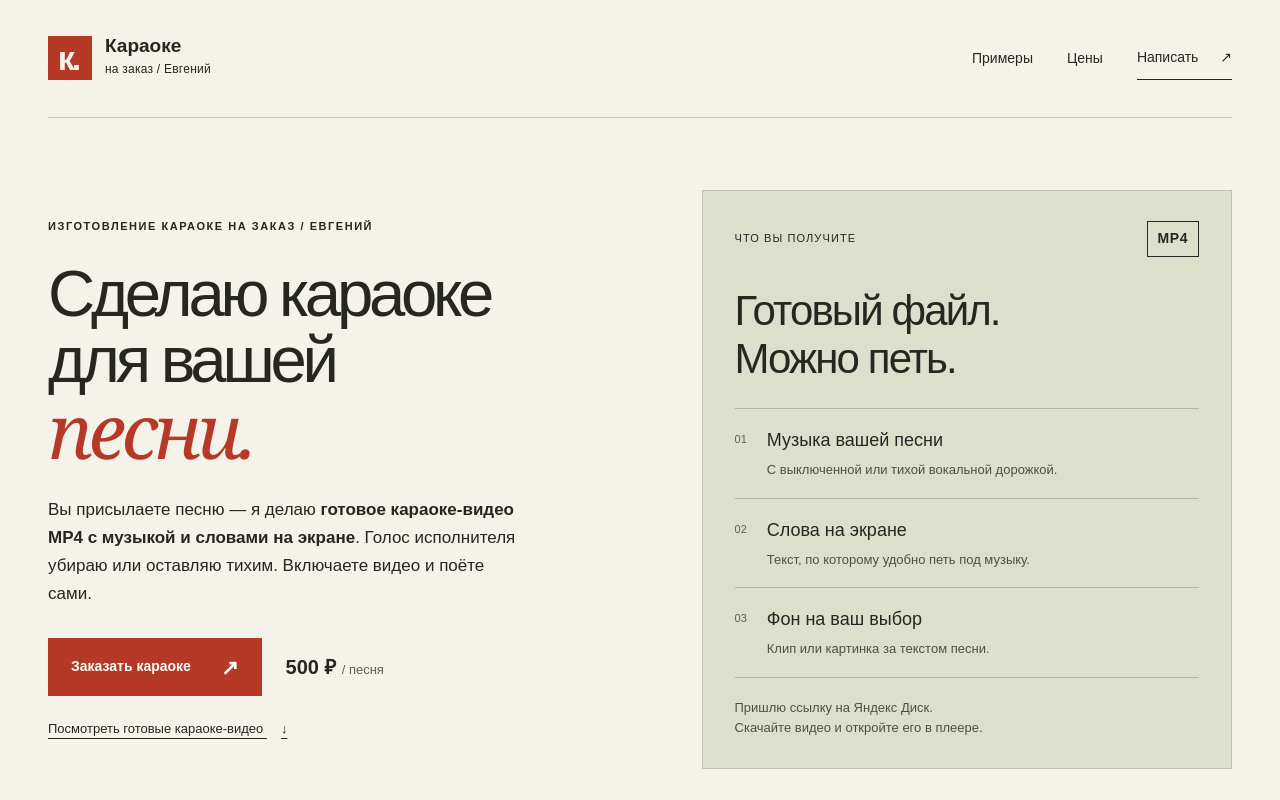
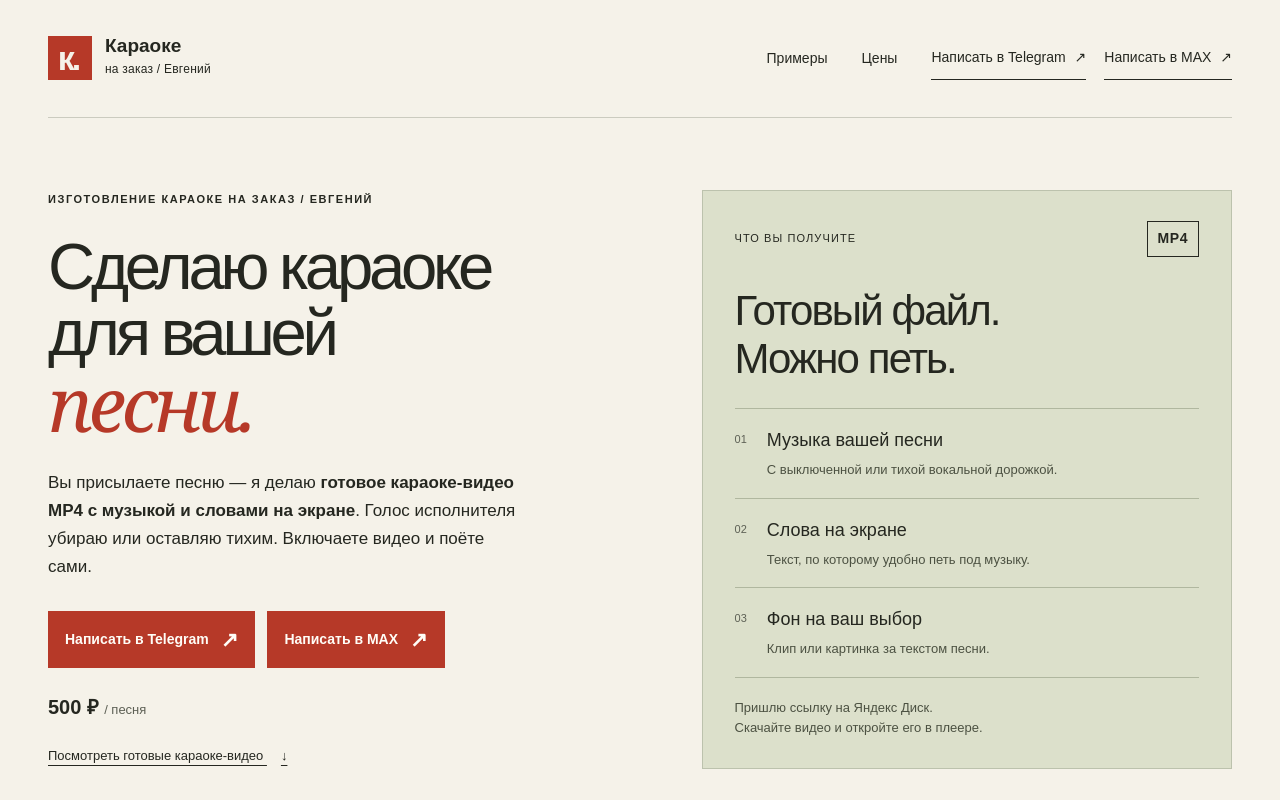
Before and after one commit to ilnitskii/karaoke-landing, a plain HTML site: page index.html in a window 1280 px wide. Shown: the top 800 px of the page. Drawn offline with Linux system fonts and the light colour scheme.

Commit message:
Offer Telegram and MAX at every contact entry point

```diff
--- a/index.html
+++ b/index.html
@@ -20,7 +20,7 @@
     <nav aria-label="Основная навигация">
       <a href="#examples">Примеры</a>
       <a href="#prices">Цены</a>
-      <a class="nav-contact" href="https://t.me/ilnitskiii" target="_blank" rel="noopener noreferrer">Написать <span aria-hidden="true">↗</span></a>
+      <div class="messenger-links"><a class="nav-contact" href="https://t.me/ilnitskiii" target="_blank" rel="noopener noreferrer">Написать в Telegram <span aria-hidden="true">↗</span></a><a class="nav-contact" href="https://max.ru/u/f9LHodD0cOLaMcdxXhEf030jABH5WBhTNRILI3Cko5VQwpFG6lS5rqarchs" target="_blank" rel="noopener noreferrer">Написать в MAX <span aria-hidden="true">↗</span></a></div>
     </nav>
   </header>
 
@@ -30,7 +30,7 @@
         <p class="eyebrow">Изготовление караоке на заказ / Евгений</p>
         <h1 id="hero-title">Сделаю караоке<br>для вашей<br><em>песни.</em></h1>
         <p class="intro">Вы присылаете песню — я делаю <strong>готовое караоке-видео MP4 с музыкой и словами на экране</strong>. Голос исполнителя убираю или оставляю тихим. Включаете видео и поёте сами.</p>
-        <div class="hero-actions"><a class="button" href="https://t.me/ilnitskiii" target="_blank" rel="noopener noreferrer">Заказать караоке <span aria-hidden="true">↗</span></a><span class="hero-price">500 ₽ <span>/ песня</span></span></div>
+        <div class="hero-actions"><div class="messenger-links"><a class="button" href="https://t.me/ilnitskiii" target="_blank" rel="noopener noreferrer">Написать в Telegram <span aria-hidden="true">↗</span></a><a class="button" href="https://max.ru/u/f9LHodD0cOLaMcdxXhEf030jABH5WBhTNRILI3Cko5VQwpFG6lS5rqarchs" target="_blank" rel="noopener noreferrer">Написать в MAX <span aria-hidden="true">↗</span></a></div><span class="hero-price">500 ₽ <span>/ песня</span></span></div>
         <a class="text-link" href="#examples">Посмотреть готовые караоке-видео <span aria-hidden="true">↓</span></a>
       </div>
       <aside class="result-panel" aria-labelledby="result-title">
@@ -105,7 +105,7 @@
 
     <section class="occasion wrap" aria-labelledby="occasion-title">
       <div><p class="eyebrow">Частый заказ / Для особого повода</p><h2 id="occasion-title">Песня-поздравление<br>с вашим текстом.</h2></div>
-      <div class="occasion-copy"><p>Переделали знакомую песню для поздравления на свадьбу, юбилей или день рождения? Сделаю караоке с вашими словами, чтобы вы могли исполнить её под музыку.</p><p>Пришлите оригинальную песню и готовый переделанный текст. Обсудим, как уложить слова в музыку и оформить видео.</p><p class="custom-price">Для сложных заказов цену согласуем отдельно — до начала работы.</p><a class="text-link" href="https://t.me/ilnitskiii" target="_blank" rel="noopener noreferrer">Обсудить песню-поздравление <span aria-hidden="true">↗</span></a></div>
+      <div class="occasion-copy"><p>Переделали знакомую песню для поздравления на свадьбу, юбилей или день рождения? Сделаю караоке с вашими словами, чтобы вы могли исполнить её под музыку.</p><p>Пришлите оригинальную песню и готовый переделанный текст. Обсудим, как уложить слова в музыку и оформить видео.</p><p class="custom-price">Для сложных заказов цену согласуем отдельно — до начала работы.</p><div class="messenger-links"><a class="text-link" href="https://t.me/ilnitskiii" target="_blank" rel="noopener noreferrer">Написать в Telegram <span aria-hidden="true">↗</span></a><a class="text-link" href="https://max.ru/u/f9LHodD0cOLaMcdxXhEf030jABH5WBhTNRILI3Cko5VQwpFG6lS5rqarchs" target="_blank" rel="noopener noreferrer">Написать в MAX <span aria-hidden="true">↗</span></a></div></div>
     </section>
 
     <section class="work-section" aria-labelledby="workshop-title"><div class="wrap">
@@ -135,7 +135,7 @@
       <details><summary>Можно караоке с переделанным текстом для свадьбы?</summary><p>Да. Пришлите исходную песню и готовый текст поздравления — сделаю караоке с вашими словами. Если нужно дополнительно подгонять текст под музыку или выполнять другую сложную работу, стоимость согласуем отдельно до начала заказа.</p></details>
     </div></section>
 
-    <section class="contact" id="contact" aria-labelledby="contact-title"><div class="wrap contact-inner"><div><p class="eyebrow">Начнём с одной песни</p><h2 id="contact-title">Что хотите спеть?</h2><p>Пришлите название и исполнителя.<br>А если важна конкретная версия — ссылку на неё.</p></div><div class="contact-action"><a class="button button-light" href="https://t.me/ilnitskiii" target="_blank" rel="noopener noreferrer">Написать Евгению <span aria-hidden="true">↗</span></a><a class="contact-handle" href="https://t.me/ilnitskiii" target="_blank" rel="noopener noreferrer">Telegram · @ilnitskiii</a></div></div></section>
+    <section class="contact" id="contact" aria-labelledby="contact-title"><div class="wrap contact-inner"><div><p class="eyebrow">Начнём с одной песни</p><h2 id="contact-title">Что хотите спеть?</h2><p>Пришлите название и исполнителя.<br>А если важна конкретная версия — ссылку на неё.</p></div><div class="contact-action"><div class="messenger-links"><a class="button button-light" href="https://t.me/ilnitskiii" target="_blank" rel="noopener noreferrer">Написать в Telegram <span aria-hidden="true">↗</span></a><a class="button button-light" href="https://max.ru/u/f9LHodD0cOLaMcdxXhEf030jABH5WBhTNRILI3Cko5VQwpFG6lS5rqarchs" target="_blank" rel="noopener noreferrer">Написать в MAX <span aria-hidden="true">↗</span></a></div></div></div></section>
   </main>
   <footer class="footer wrap"><span>Караоке на заказ / Евгений</span><span>Ваша песня. Ваш голос.</span><a href="#">Наверх ↑</a></footer>
 </body>
--- a/styles.css
+++ b/styles.css
@@ -208,3 +208,15 @@ details p{font-size:14px;line-height:1.7;color:var(--muted);margin-bottom:24px;p
     gap: 20px;
   }
 }
+
+/* Every order link offers both messengers. */
+.messenger-links{display:flex;align-items:center;gap:12px;flex-wrap:wrap}
+.messenger-links>a{white-space:nowrap}
+.hero-actions .messenger-links{width:100%}
+.hero-actions .messenger-links .button{gap:12px;padding-inline:16px}
+.contact-action{min-width:0}
+.contact-action .messenger-links .button{gap:12px;padding-inline:18px}
+nav .messenger-links{gap:18px}
+nav .nav-contact span{margin-left:5px}
+@media(max-width:1050px){.header{flex-wrap:wrap;padding-block:20px}nav{flex-wrap:wrap;gap:20px}.contact-inner{flex-wrap:wrap}}
+@media(max-width:760px){.header nav{width:100%;justify-content:space-between}.header nav .messenger-links{width:100%;gap:18px}.header .nav-contact{display:inline-flex;align-items:center;gap:6px}.contact-action{max-width:none}.messenger-links{gap:10px}.messenger-links .button{gap:8px;padding:14px 10px;font-size:12px}.hero-actions .messenger-links .button,.contact-action .messenger-links .button{padding-inline:10px;gap:8px}}
```
